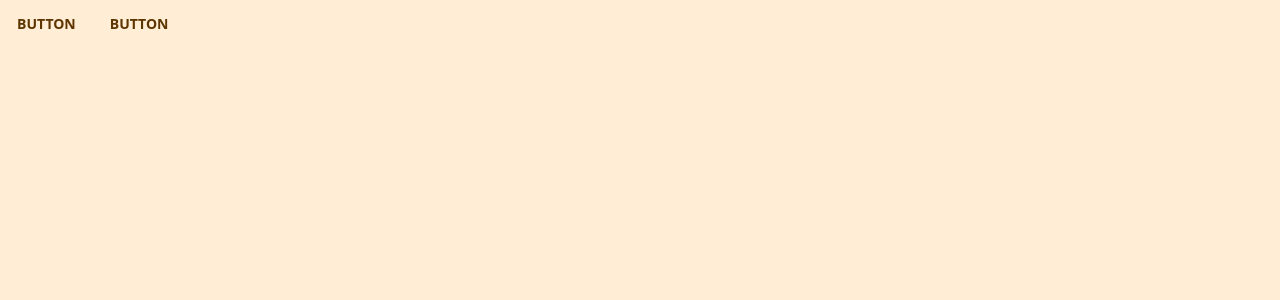
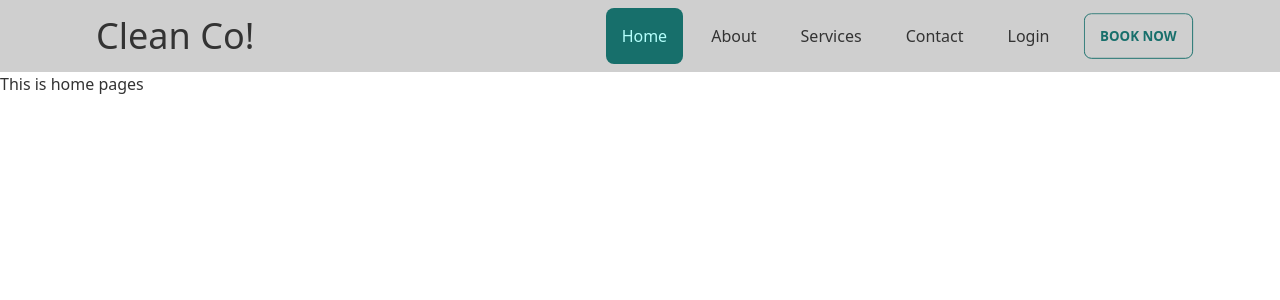
Before and after one commit to Moisur/clean-up-client, a React (Create React App) app: page / in a window 1280 px wide. Shown: the top 300 px of the page. Built offline with nearby package versions, Linux system fonts and the light colour scheme.

Commit message:
navbar add

```diff
--- a/src/App.js
+++ b/src/App.js
@@ -1,8 +1,24 @@
+import { Route, Routes } from "react-router-dom";
+import Navbar from "./components/Navbar";
+import About from "./pages/About/About";
+import Contact from "./pages/Contact/Contact";
+import Home from "./pages/Home/Home";
+import Login from "./pages/Login/Login";
+import Services from "./pages/Services/Services";
+
 function App() {
   return (
-    <div className="App">
-      <button class="btn btn-accent">Button</button>
-      <button class="btn btn-ghost">Button</button>
+    <div>
+      <Navbar>
+        <Routes>
+          <Route path="/" element={<Home />} />
+          <Route path="/about" element={<About/>} />
+          <Route path="/services" element={<Services/>} />
+          <Route path="/contact" element={<Contact/>} />
+          <Route path="/login" element={<Login/>} />
+        </Routes>
+      </Navbar>
+
     </div>
   );
 }
--- /dev/null
+++ b/src/components/Navbar.js
@@ -0,0 +1,73 @@
+import React from 'react';
+import { Link, NavLink } from 'react-router-dom';
+
+const Navbar = ({ children }) => {
+  return (
+    <div class="drawer drawer-end">
+      <input id="my-drawer-3" type="checkbox" class="drawer-toggle" />
+      <div class="drawer-content flex flex-col">
+
+        <div class="w-full navbar bg-base-300 md:px-20">
+          <div class="flex-1 px-2 mx-2">
+            <Link to='/' className='text-4xl'> Clean Co!</Link>
+          </div>
+          <div class="flex-none hidden lg:block">
+            <ul class="menu menu-horizontal gap-3">
+              <li>
+                <NavLink to="/" className='rounded-lg'>Home</NavLink>
+              </li>
+              <li>
+                <NavLink to="/about" className='rounded-lg'>About</NavLink>
+              </li>
+              <li>
+                <NavLink to="/services" className='rounded-lg'>Services</NavLink>
+              </li>
+              <li>
+                <NavLink to="/contact" className='rounded-lg'>Contact</NavLink>
+              </li>
+              <li>
+                <NavLink to="/login" className='rounded-lg'>Login</NavLink>
+              </li>
+              <div class="dropdown dropdown-hover dropdown-end">
+                <label tabIndex="0" class="btn m-1 btn-outline btn-primary">Book Now</label>
+                <ul tabIndex="0" class="dropdown-content menu p-2 shadow bg-base-100 rounded-box w-52">
+                  <li><NavLink to="/register" className='rounded-lg'>Register</NavLink></li>
+                </ul>
+              </div>
+            </ul>
+          </div>
+          <div class="flex-none lg:hidden">
+            <label for="my-drawer-3" class="btn btn-square btn-ghost">
+              <svg xmlns="http://www.w3.org/2000/svg" fill="none" viewBox="0 0 24 24" class="inline-block w-6 h-6 stroke-current"><path stroke-linecap="round" stroke-linejoin="round" stroke-width="2" d="M4 6h16M4 12h16M4 18h16"></path></svg>
+            </label>
+          </div>
+        </div>
+        {
+          children
+        }
+      </div>
+      <div class="drawer-side">
+        <label for="my-drawer-3" class="drawer-overlay"></label>
+        <ul class="menu p-4 overflow-y-auto w-72 bg-base-100">
+          <li>
+            <NavLink to="/" className='rounded-lg'>Home</NavLink>
+          </li>
+          <li>
+            <NavLink to="/about" className='rounded-lg'>About</NavLink>
+          </li>
+          <li>
+            <NavLink to="/services" className='rounded-lg'>Services</NavLink>
+          </li>
+          <li>
+            <NavLink to="/contact" className='rounded-lg'>Contact</NavLink>
+          </li>
+          <li>
+            <NavLink to="/login" className='rounded-lg'>Login</NavLink>
+          </li>
+        </ul>
+      </div>
+    </div >
+  );
+};
+
+export default Navbar;
--- /dev/null
+++ b/src/pages/About/About.js
@@ -0,0 +1,11 @@
+import React from 'react';
+
+const About = () => {
+    return (
+        <div>
+            This is about pages
+        </div>
+    );
+};
+
+export default About;
--- /dev/null
+++ b/src/pages/Contact/Contact.js
@@ -0,0 +1,11 @@
+import React from 'react';
+
+const Contact = () => {
+    return (
+        <div>
+            This is contact pages
+        </div>
+    );
+};
+
+export default Contact;
--- /dev/null
+++ b/src/pages/Home/Home.js
@@ -0,0 +1,10 @@
+import React from 'react';
+const Home = () => {
+    return (
+        <div>
+            This is home pages
+        </div>
+    );
+};
+
+export default Home;
--- /dev/null
+++ b/src/pages/Login/Login.js
@@ -0,0 +1,11 @@
+import React from 'react';
+
+const Login = () => {
+    return (
+        <div>
+            This is login pages
+        </div>
+    );
+};
+
+export default Login;
--- /dev/null
+++ b/src/pages/Register/Register.js
@@ -0,0 +1,11 @@
+import React from 'react';
+
+const Register = () => {
+    return (
+        <div>
+            This  is register pages
+        </div>
+    );
+};
+
+export default Register;
--- /dev/null
+++ b/src/pages/Services/Services.js
@@ -0,0 +1,11 @@
+import React from 'react';
+
+const Services = () => {
+    return (
+        <div>
+            This is a services
+        </div>
+    );
+};
+
+export default Services;
--- a/tailwind.config.js
+++ b/tailwind.config.js
@@ -13,9 +13,9 @@ module.exports = {
 
           "accent": "#FFEDD5",
 
-          "neutral": "#FFEDD5",
+          "neutral": "#F3F4F6",
 
-          "base-100": "#FFEDD5",
+          "base-100": "#FFFFFF",
 
           "info": "#98A8DD",
 
```
